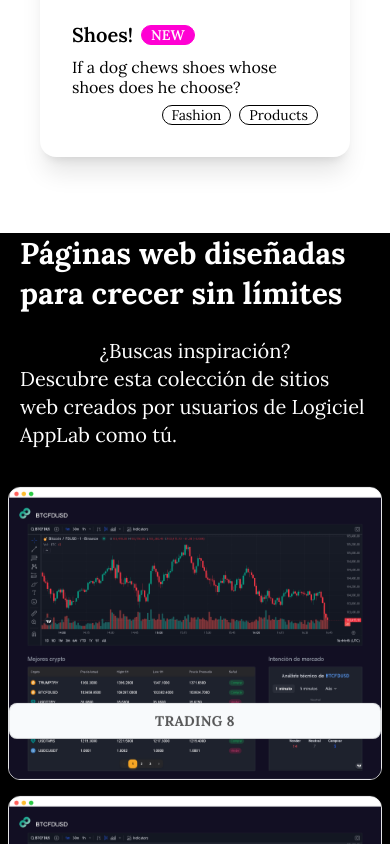
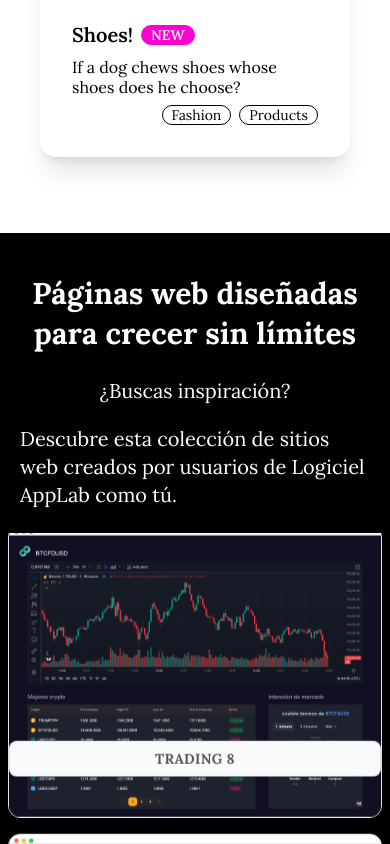
Before and after one commit to jhquihuiri7/logiciel_applab_website, a Next.js app: page / in a window 390 px wide. Shown: the part 3032-3876 px from the top of the page. Built offline with nearby package versions, Linux system fonts and the light colour scheme.

Commit message:
add chat button

```diff
--- /dev/null
+++ b/src/components/chat.tsx
@@ -0,0 +1,15 @@
+import React, { FunctionComponent } from 'react';
+
+const url = "https://wa.me/593997613568?text=Quiero%20saber%20m%C3%A1s%20de%20p%C3%A1ginas%20web.";
+
+const Chat:FunctionComponent = () => {
+    return (
+        <a href={url} target="_blank" rel="noopener noreferrer">
+            <div className="fixed top-80 bg-white h-32 w-7 shadow-xl">
+              <p className="text-lg text-center rotate-90 pl-4">Escribenos</p>
+            </div>
+        </a>
+    );
+}
+
+export default Chat;
--- a/src/components/clients.tsx
+++ b/src/components/clients.tsx
@@ -45,10 +45,10 @@ const ReviewCard = ({
 };
 const Clients:FunctionComponent = () => {
   return (
-    <div  id="clients-component"  className="relative flex w-full h-fit sm:h-screen bg-black flex-col items-center justify-center overflow-hidden md:shadow-xl">
+    <div  id="clients-component"  className="relative flex w-full h-[800px] py-10 sm:py-0 sm:h-screen bg-black flex-col items-center justify-center overflow-hidden md:shadow-xl">
       <div className='px-5 sm:px-10 w-full flex flex-col justify-center items-center'>
-        <h3 className='font-bold text-4xl text-white sm:text-[49px] text-[30px]'>Páginas web diseñadas para crecer sin límites</h3>
-        <span className='text-xl mt-6 text-white'>¿Buscas inspiración?</span>
+        <h3 className='font-bold text-4xl text-white text-center sm:text-[49px] text-[30px]'>Páginas web diseñadas para crecer sin límites</h3>
+        <span className='text-xl mt-6 text-white'>¿Buscas inspiración?</span><br></br>
         <span className='text-xl mb-6 text-white'>Descubre esta colección de sitios web creados por usuarios de Logiciel AppLab como tú.</span>
       </div>
       <Marquee pauseOnHover className="[--duration:20s] hidden sm:flex">
--- a/src/components/header.tsx
+++ b/src/components/header.tsx
@@ -15,7 +15,7 @@ const Header:FunctionComponent = () => {
         <div className="bg-[#1d1f2c] w-full h-screen text-[13px] text-[#97979d]">
         		<div className="w-full h-full text-[13px] bg-[#1d1f2c] bg-[url('/images/background.jpeg')] bg-cover bg-no-repeat bg-top">
 					<NavbarComponent></NavbarComponent>
-					<div className="w-full h-4/5">
+					<div className="w-full h-full sm:h-4/5">
             			<div className="w-full h-full ">
 							<div className="w-full sm:px-16 px-8 h-full flex flex-col justify-center text-left text-[#fefdfe]">
 								<div className="sm:w-[500px] w-full sm:mt-0 mt-52 text-[45px] sm:text-[56px] leading-[128.57%] font-semibold font-outfit inline-block line-clamp-2">Transforma tu Futuro Digital con Logiciel AppLab</div>
--- a/src/components/main.tsx
+++ b/src/components/main.tsx
@@ -4,6 +4,7 @@ import Footer from './footer';
 import Nosotros from './nosotros';
 import Services from './services'
 import Clients from './clients'
+import Chat from './chat';
 
 const DoraAIAModernFuturistic:FunctionComponent = () => {
   	return (
@@ -13,6 +14,7 @@ const DoraAIAModernFuturistic:FunctionComponent = () => {
 			<Services></Services>
 			<Clients></Clients>
 			<Footer></Footer>
+            <Chat></Chat>
     	</div>
 		);
 };
```
